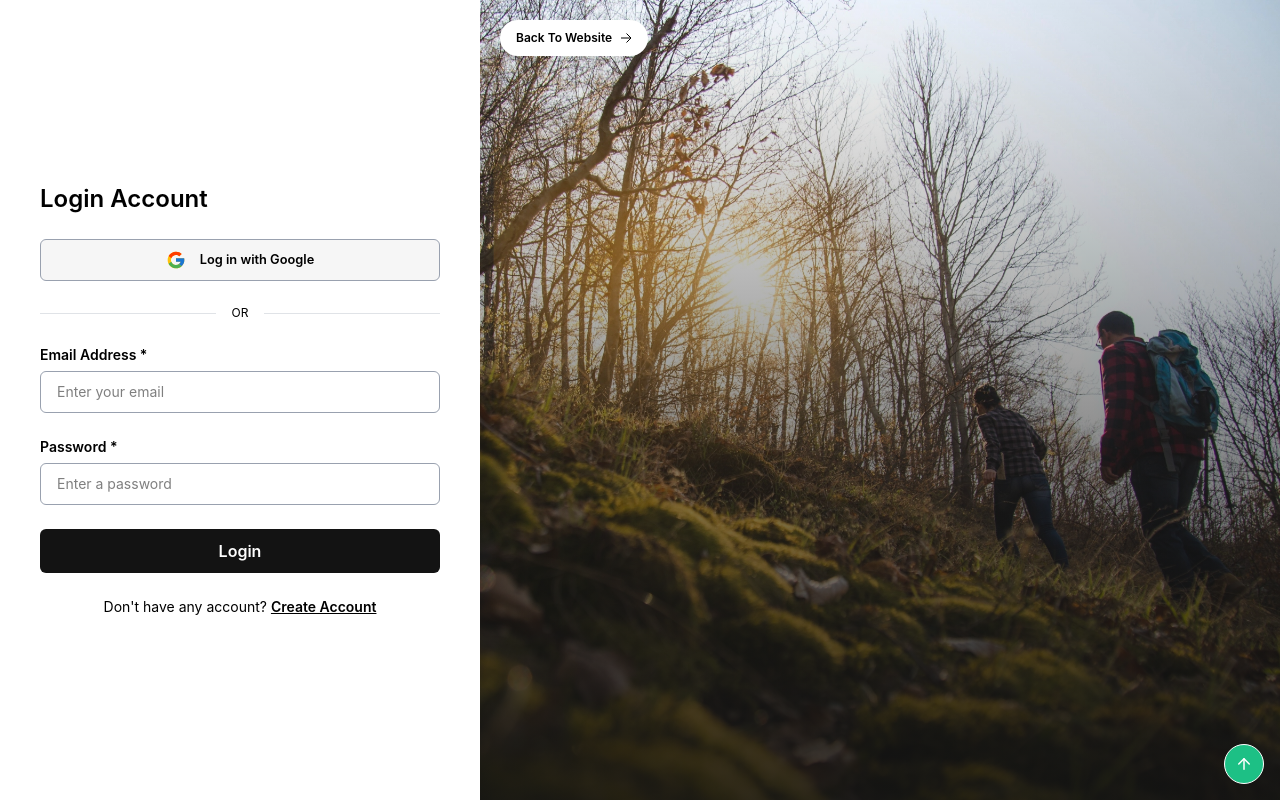
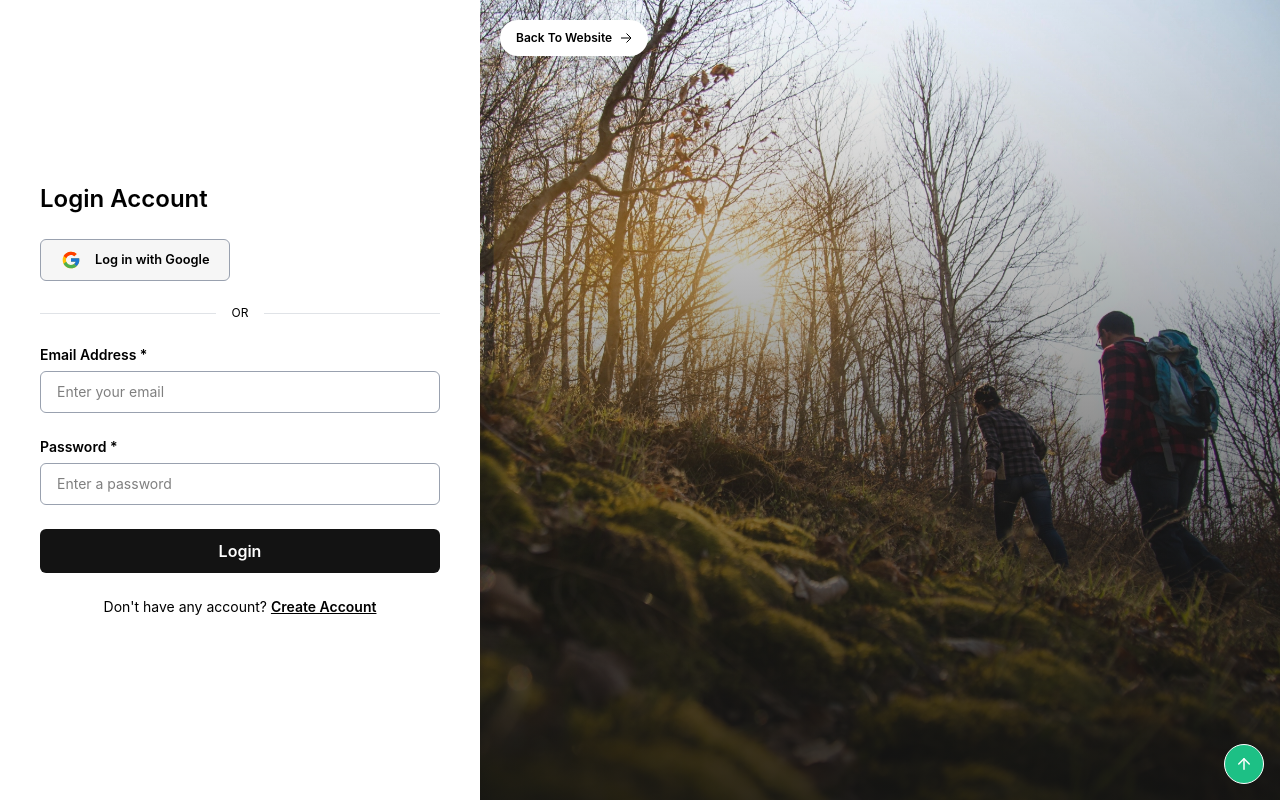
Before and after one commit to OmmDigi/Trekin-Sikkim, a Next.js app in the folder FRONTEND/: page /auth/login in a window 1280 px wide. Built offline with nearby package versions, Linux system fonts and the light colour scheme; no server answers.

Commit message:
add google auth button

```diff
--- a/FRONTEND/components/Pages/AuthPage.tsx
+++ b/FRONTEND/components/Pages/AuthPage.tsx
@@ -16,6 +16,7 @@ import { useTransition } from "react";
 import CustomLink from "../CustomLink";
 import { toast } from "react-toastify";
 import { useRouter, useSearchParams } from "next/navigation";
+import Link from "next/link";
 
 interface IProps {
   type: "login" | "signup";
@@ -91,13 +92,20 @@ export default function AuthPage({ type }: IProps) {
             {type === "signup" ? "Create Account" : "Login Account"}
           </h2>
 
-          <Button
-            type="button"
-            className="border border-gray-400 flex items-center gap-3.5 !rounded-md font-semibold"
+          <Link
+            href={`${process.env.NEXT_PUBLIC_API_BASE_URL}/api/v1/users/login/google`}
+            target="__blank"
           >
-            <FcGoogle size={20} />
-            <span>{type === "signup" ? "Sign up" : "Log in"} with Google</span>
-          </Button>
+            <Button
+              type="button"
+              className="border border-gray-400 flex items-center gap-3.5 !rounded-md font-semibold"
+            >
+              <FcGoogle size={20} />
+              <span>
+                {type === "signup" ? "Sign up" : "Log in"} with Google
+              </span>
+            </Button>
+          </Link>
 
           <div className="flex items-center gap-4">
             <div className="grow h-[1px] bg-gray-400 opacity-30"></div>
```
